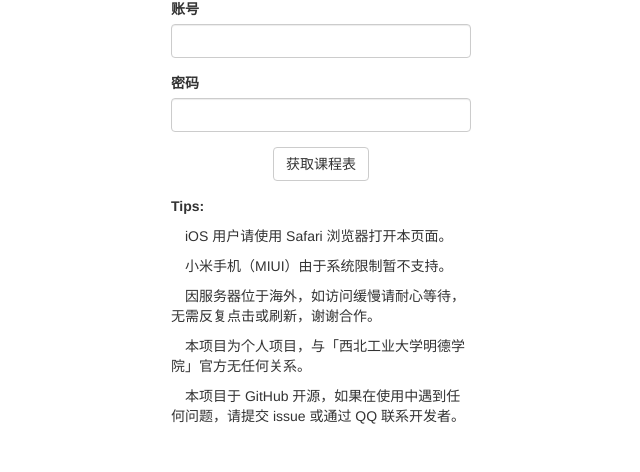
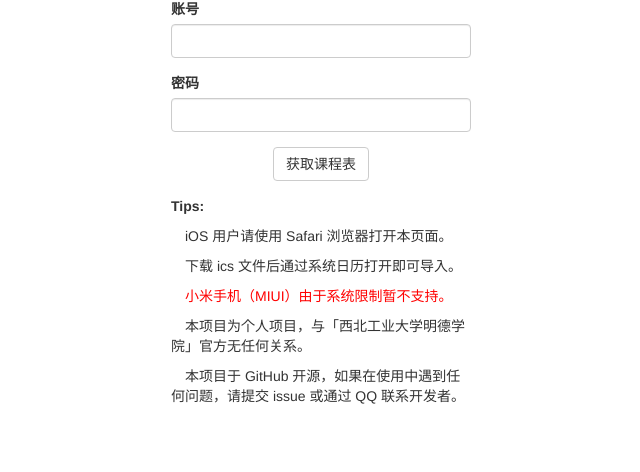
Before and after one commit to Sky1wu/NPUMD_URP_class_schedule_web, a Flask app: template templates/index.html in a window 1280 px wide. Shown: the part 206-678 px from the top of the page, without its empty margins (319-959 px from the left). Run offline with Flask 2, Linux system fonts and the light colour scheme; the template is opened without the code that fills it: values that come from a table or form of the project are taken from there, others are empty; parts of the project's set-up code (start-up, migrations or seed data) failed here and were passed over; some libraries are stand-ins or nearby versions.

Commit message:
首页更新

```diff
--- a/templates/index.html
+++ b/templates/index.html
@@ -48,8 +48,8 @@
 
             <p><b>Tips:</b> </p>
             <p style="text-indent:1em;">iOS 用户请使用 Safari 浏览器打开本页面。</p>
-            <p style=" text-indent:1em;">小米手机（MIUI）由于系统限制暂不支持。</p>
-            <p style=" text-indent:1em;">因服务器位于海外，如访问缓慢请耐心等待，无需反复点击或刷新，谢谢合作。</p>
+            <p style="text-indent:1em;">下载 ics 文件后通过系统日历打开即可导入。</p>
+            <p style=" text-indent:1em; color: #FF0000;">小米手机（MIUI）由于系统限制暂不支持。</p>
             <p style="text-indent: 1em;">本项目为个人项目，与「西北工业大学明德学院」官方无任何关系。</p>
             <p style="text-indent:1em;">本项目于 GitHub 开源，如果在使用中遇到任何问题，请提交 issue 或通过 QQ 联系开发者。</p>
         </div>
```
